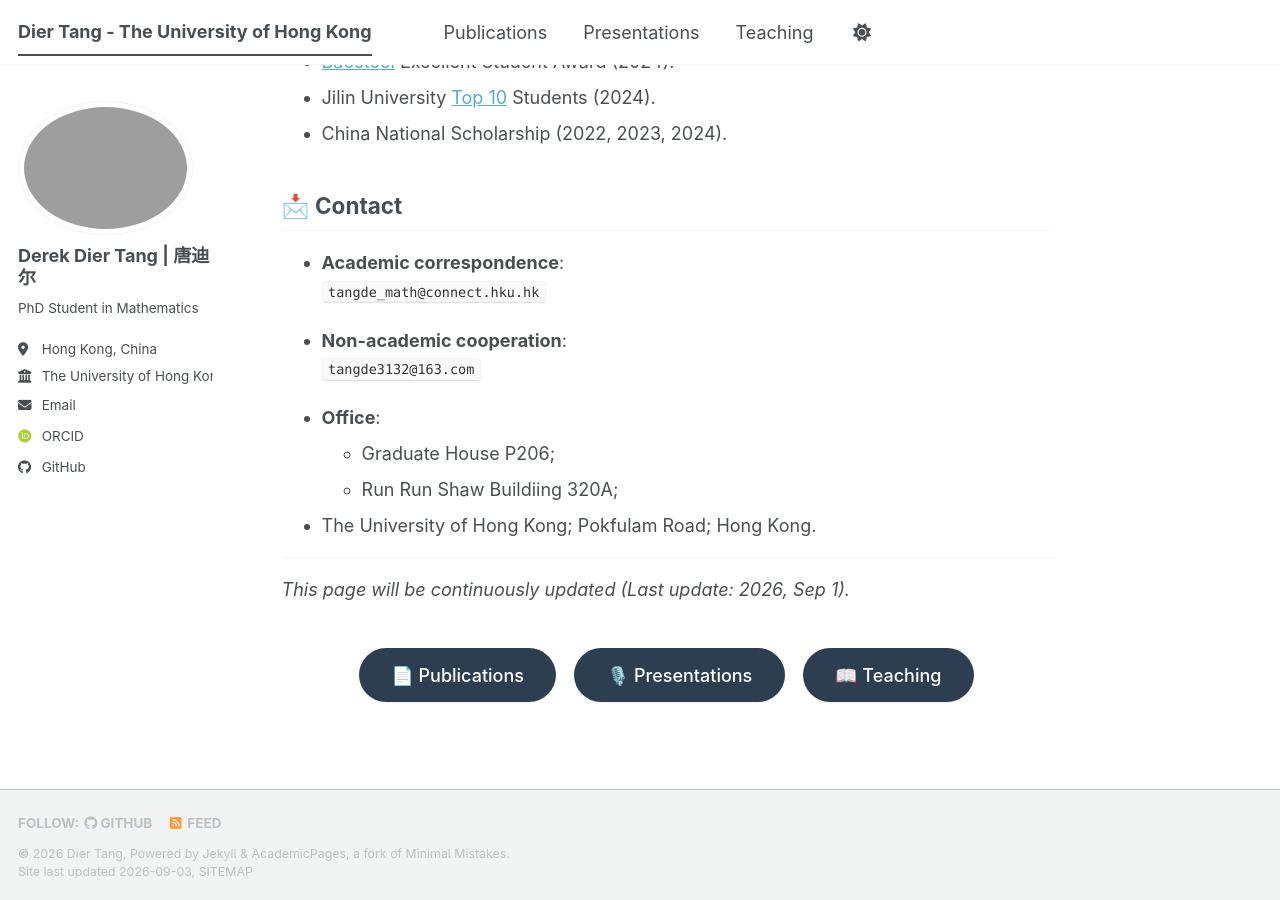
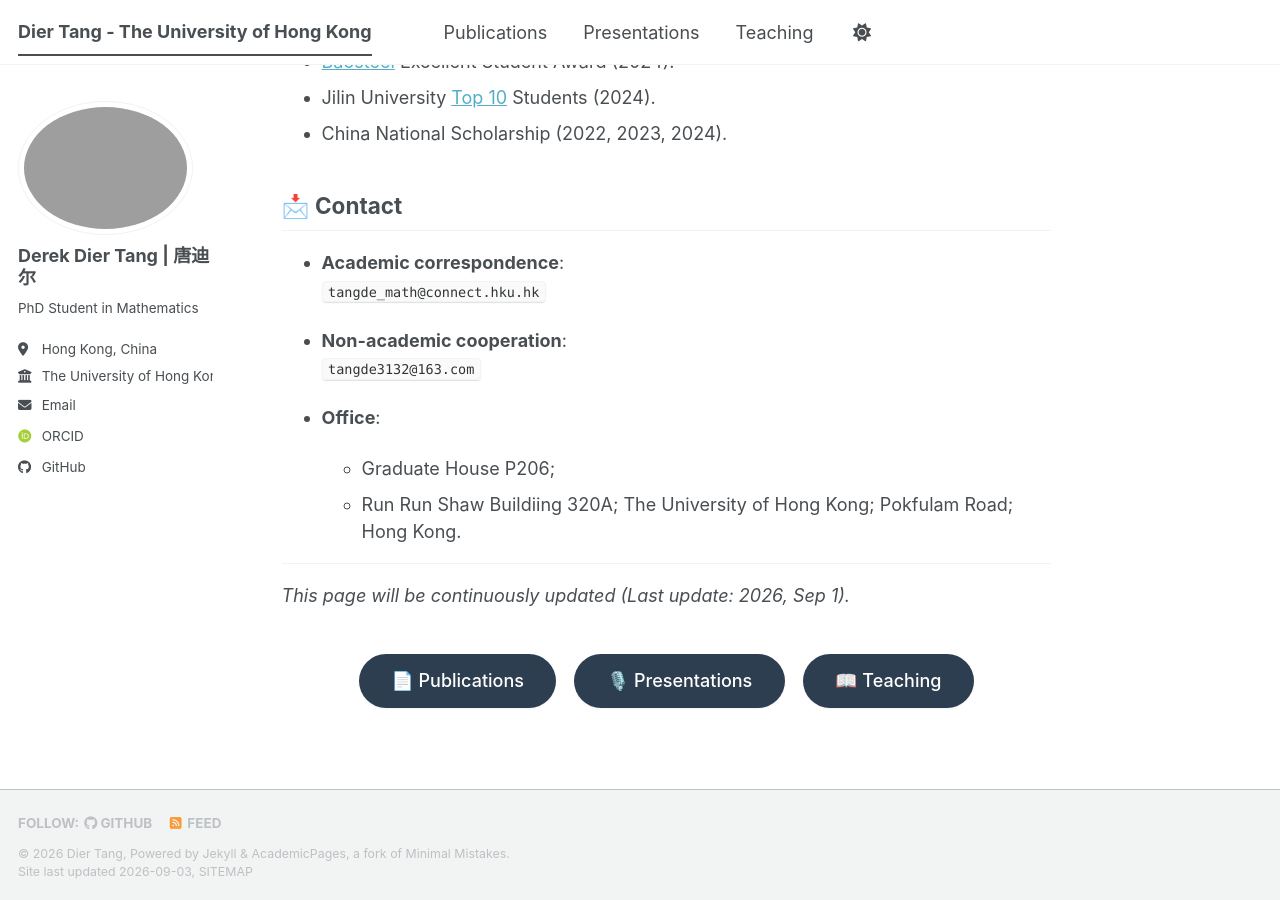
Before and after one commit to TangDier03/tangdier03.github.io, a Jekyll site: the page built from _pages/about.md, in a window 1280 px wide and 900 px high, scrolled down 1373 px. Built offline with Jekyll 4.4.1, drawn with Linux system fonts in a browser that asks for light colours; some web fonts are replaced; a script bundle is joined from its source files by our own code; library files that are not in the unit come from our copies.

```diff
--- a/_pages/about.md
+++ b/_pages/about.md
@@ -76,7 +76,7 @@ I am always open to exploring new topics and long-term collaborations. Feel free
 - **Office**:
   - Graduate House P206;
   - Run Run Shaw Buildiing 320A;
-- The University of Hong Kong; Pokfulam Road; Hong Kong.
+    The University of Hong Kong; Pokfulam Road; Hong Kong.
 
 
 ---
```
